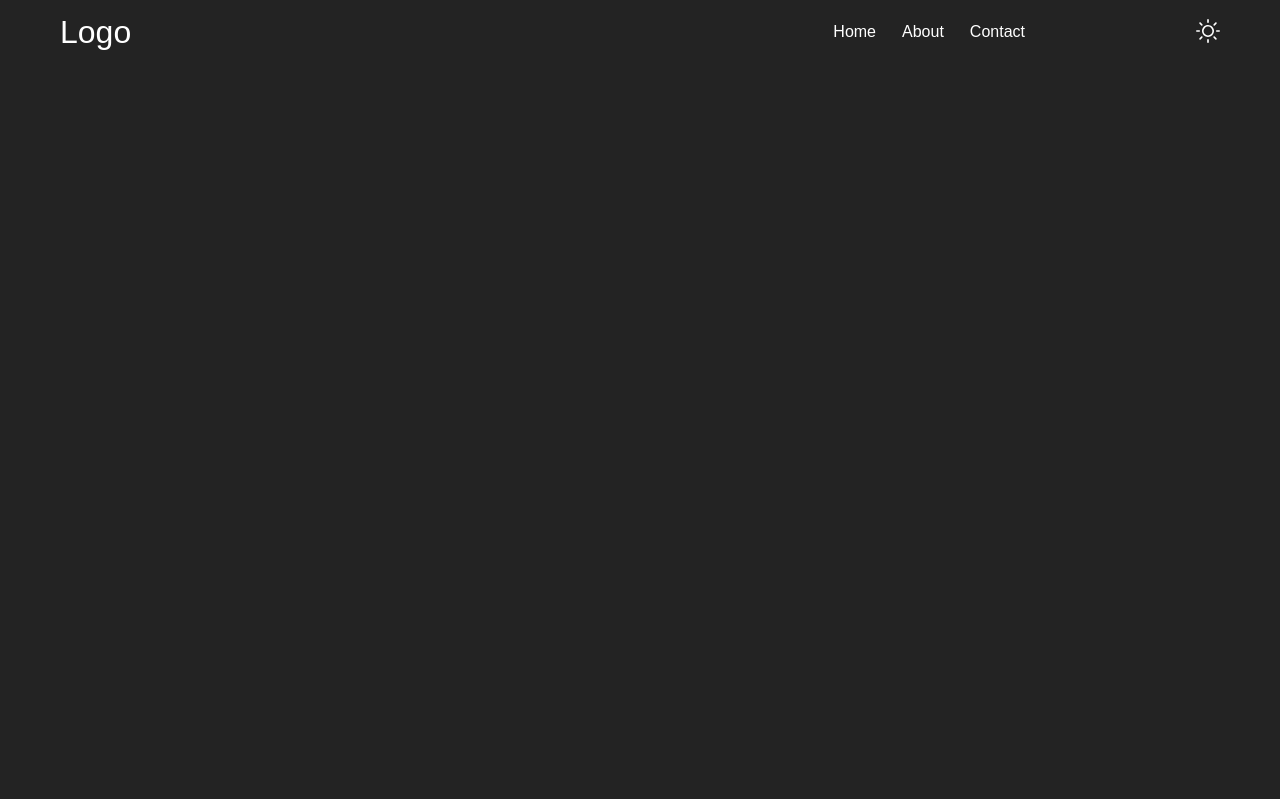
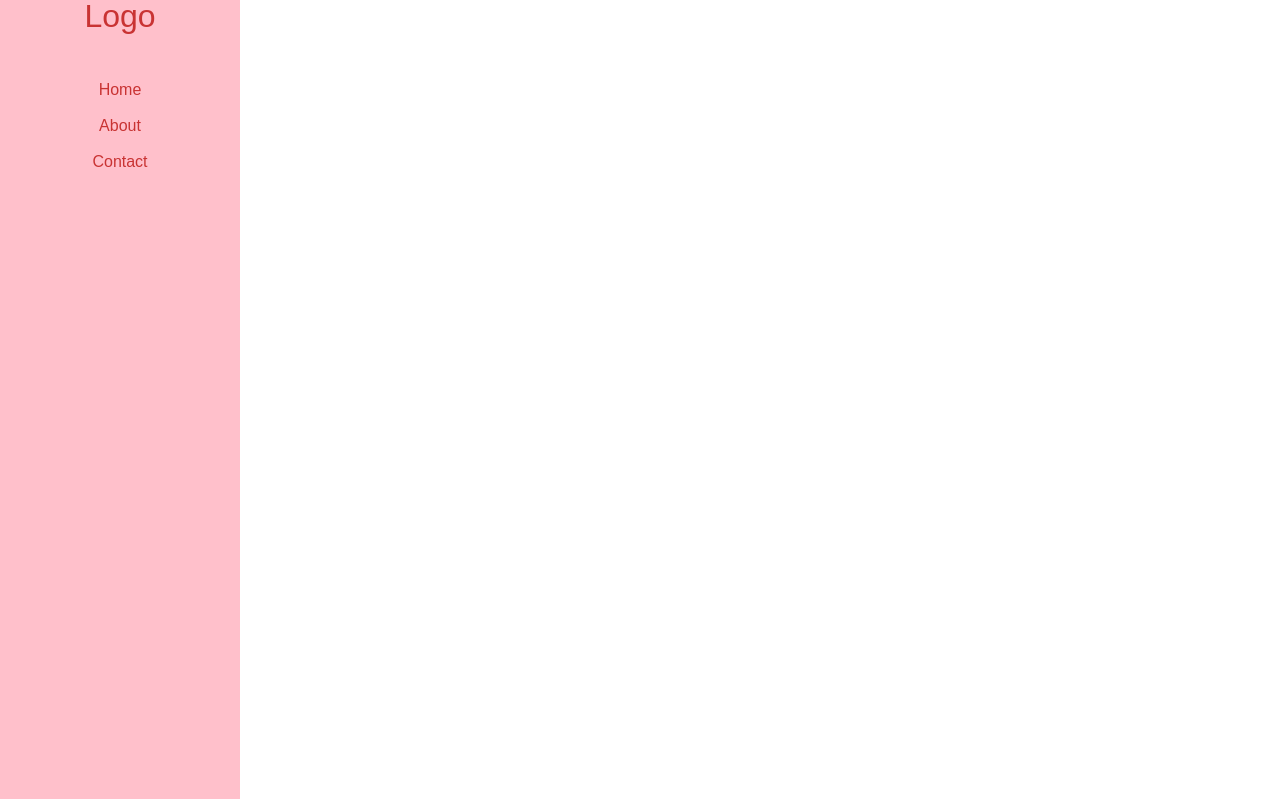
Before and after one commit to zoveloper/ecommerce, a React (Create React App) app in the folder frontend/: page /about in a window 1280 px wide. Shown: the top 799 px of the page. Built offline with nearby package versions, Linux system fonts and the light colour scheme.

Commit message:
revised fuction sidebar

```diff
--- a/frontend/src/App.js
+++ b/frontend/src/App.js
@@ -41,8 +41,6 @@ const App = () => {
         <MenuProvider>
           <Navbar />
         </MenuProvider>
-        <div style={{ height: "100vh" }}>Blabla</div>
-        <div style={{ height: "100vh" }}>Blabla</div>
         <Route exact path="/about" component={About} />
       </div>
     </Router>
--- a/frontend/src/Global.scss
+++ b/frontend/src/Global.scss
@@ -1,13 +1,6 @@
 :root {
-    --text: #fff;
-    --bg: #232323;
+    --text: rgb(201, 51, 51);
+    --bg: #fff;
     --headerBg: #1c1c1c;
     --headerBoxShadow: rgba(0, 0, 0, 0.8) 0 1px 4px;
   }
-
-  body.light {
-    --text: #000;
-    --bg: #f6f7f8;
-    --headerBg: #fff;
-    --headerBoxShadow: rgba(0, 0, 0, 0.15) 0 1px 4px;
-  }
--- a/frontend/src/components/nav/DesktopNav.js
+++ b/frontend/src/components/nav/DesktopNav.js
@@ -2,14 +2,13 @@ import React from "react";
 import { Link } from "react-router-dom";
 import styled, { css } from "styled-components";
 import { useMenuContext } from "../../state";
-import { Squash as Hamburger } from "hamburger-react";
+
 import NavLinks from "./NavLinks";
 import { useScroll } from "../../hooks";
 
 const DesktopNavbar = () => {
   const { isMenuOpen, toggleMenu } = useMenuContext();
   const { isScrolled } = useScroll();
-
 
   console.log(isMenuOpen)
   console.log(toggleMenu)
@@ -19,7 +18,7 @@ const DesktopNavbar = () => {
         Logo
       </Link>
       <NavLinks />
-      <Hamburger toggled={isMenuOpen} toggle={toggleMenu} duration={0} />
+
     </DesktopNav>
   );
 };
@@ -28,8 +27,7 @@ export default DesktopNavbar;
 
 const DesktopNav = styled.nav`
   display: flex;
-  flex-flow: row nowrap;
-  justify-content: space-around;
+  flex-flow: column ;
   align-items: center;
   background: var(--bg);
   color: var(--text);
@@ -43,16 +41,17 @@ const DesktopNav = styled.nav`
   position: fixed;
   top: 0;
   left: 0;
-  width: 100%;
-  height: 64px;
+  width: 240px;
+  height: 100vh;
   padding: 0 60px;
+  background: pink;
   z-index: 2;
   @media screen and (max-width: 768px) {
     justify-content: space-between;
     padding: 0 30px;
+    display: none;
   }
   .logo {
-    flex: 2;
     color: var(--text);
     font-size: 32px;
   }
@@ -61,14 +60,5 @@ const DesktopNav = styled.nav`
       display: none;
     }
   }
-  .hamburger-react {
-    display: none;
-    z-index: 99;
-    & > div > div {
-      background: var(--text) !important;
-    }
-    @media screen and (max-width: 768px) {
-      display: block;
-    }
-  }
+
 `;
--- a/frontend/src/components/nav/MobileNav.js
+++ b/frontend/src/components/nav/MobileNav.js
@@ -3,6 +3,7 @@ import styled from "styled-components";
 import { useMenuContext } from "../../state";
 import { useScrollFreeze } from "../../hooks";
 import NavLinks from "./NavLinks";
+
 
 const MobileNavbar = () => {
   const { isMenuOpen } = useMenuContext();
@@ -22,11 +23,12 @@ const MobileNavbar = () => {
   });
   return (
     <>
-      {isMenuOpen && isMobile && (
+      { isMenuOpen &&isMobile && (
         <MobileNav>
           <NavLinks />
         </MobileNav>
       )}
+
     </>
   );
 };
@@ -39,8 +41,10 @@ const MobileNav = styled.nav`
   left: 0;
   height: 100%;
   width: 100%;
-  background: var(--bg);
+  background: pink;
   display: flex;
   justify-content: center;
   align-items: center;
+
+
 `;
--- a/frontend/src/components/nav/NavLinks.js
+++ b/frontend/src/components/nav/NavLinks.js
@@ -2,14 +2,11 @@ import React from "react";
 import styled from "styled-components";
 import { Link } from "react-router-dom";
 import { useMenuContext } from "../../state";
-import { useTheme } from "../../hooks";
-import Icon from "../Icon";
 
 export const links = ["home", "about", "contact"];
 
 const DesktopNavLinks = () => {
   const { closeMenu } = useMenuContext();
-  const [theme, toggleTheme] = useTheme();
 
   return (
     <NavLinksWrapper className="nav-links">
@@ -20,11 +17,6 @@ const DesktopNavLinks = () => {
           </NavLink>
         </li>
       ))}
-      <li>
-        <button onClick={toggleTheme}>
-          <Icon name={theme === "dark" ? "day" : "night"} />
-        </button>
-      </li>
     </NavLinksWrapper>
   );
 };
@@ -32,17 +24,18 @@ const DesktopNavLinks = () => {
 export default DesktopNavLinks;
 
 const NavLinksWrapper = styled.ul`
-  flex: 1;
+
   display: flex;
+  flex-direction: column;
   justify-content: center;
   align-items: center;
   list-style: none;
-  li:not(:last-child) {
-    margin-right: 26px;
+  margin: 30px;
+  li{
+    margin-top:20px;
   }
-  li:last-child {
-    margin-left: auto;
-  }
+
+
   button {
     background: transparent;
     outline: none;
@@ -52,6 +45,7 @@ const NavLinksWrapper = styled.ul`
   @media screen and (max-width: 768px) {
     flex-direction: column;
     li {
+      font: red;
       padding: 12px;
       margin: 0 !important;
     }
@@ -60,6 +54,7 @@ const NavLinksWrapper = styled.ul`
 
 export const NavLink = styled(Link)`
   position: relative;
+  margin-top: 30px;
   color: white;
   text-decoration: none;
   text-transform: capitalize;
--- a/frontend/src/components/nav/index.js
+++ b/frontend/src/components/nav/index.js
@@ -2,12 +2,16 @@ import React from "react";
 import styled from "styled-components";
 import DesktopNav from "./DesktopNav";
 import MobileNav from "./MobileNav";
+import { Squash as Hamburger } from "hamburger-react";
+import { useMenuContext } from "../../state";
 
 const Navbar = () => {
+  const { isMenuOpen, toggleMenu } = useMenuContext();
   return (
     <Nav>
       <DesktopNav />
       <MobileNav />
+      <Hamburger toggled={isMenuOpen} toggle={toggleMenu} duration={0} />
     </Nav>
   );
 };
@@ -17,4 +21,16 @@ export default Navbar;
 const Nav = styled.div`
   display: flex;
   flex-flow: column nowrap;
+
+
+  .hamburger-react {
+    display: none;
+    z-index: 99;
+    & > div > div {
+      background: var(--text) !important;
+    }
+    @media screen and (max-width: 768px) {
+      display: flex;
+    }
+  }
 `;
--- a/frontend/src/hooks/index.js
+++ b/frontend/src/hooks/index.js
@@ -1,5 +1,4 @@
 export * from "./useLocalStorage";
 export * from "./useScroll";
 export * from "./useScrollFreeze";
-export * from "./useTheme";
 export * from "./useToggle";
--- a/frontend/src/hooks/useTheme.js
+++ /dev/null
@@ -1,16 +0,0 @@
-import { useEffect } from "react";
-import { useLocalStorage } from "./useLocalStorage";
-
-export const useTheme = () => {
-  const [theme, setTheme] = useLocalStorage("theme", "dark");
-
-  const toggleTheme = () =>
-    setTheme((prevTheme) => (prevTheme === "dark" ? "light" : "dark"));
-
-  useEffect(() => {
-    document.body.className = "";
-    document.body.classList.add(theme);
-  }, [theme]);
-
-  return [theme, toggleTheme];
-};
--- a/frontend/src/state/Theme.js
+++ /dev/null
@@ -1,27 +0,0 @@
-import React, { createContext, useContext } from "react";
-import { useTheme } from "../hooks";
-
-const initialState = {
-  theme: "dark",
-  toggleTheme: () => {},
-};
-
-export const ThemeContext = createContext(initialState);
-
-export const ThemeStateProvider = ({ children }) => {
-  const [theme, toggleTheme] = useTheme();
-  return (
-    <ThemeContext.Provider
-      value={{
-        theme,
-        toggleTheme,
-      }}
-    >
-      {children}
-    </ThemeContext.Provider>
-  );
-};
-
-export const useThemeContext = () => {
-  return useContext(ThemeContext);
-};
--- a/frontend/src/state/index.js
+++ b/frontend/src/state/index.js
@@ -1,2 +1 @@
 export * from "./Menu";
-export * from "./Theme";
```
